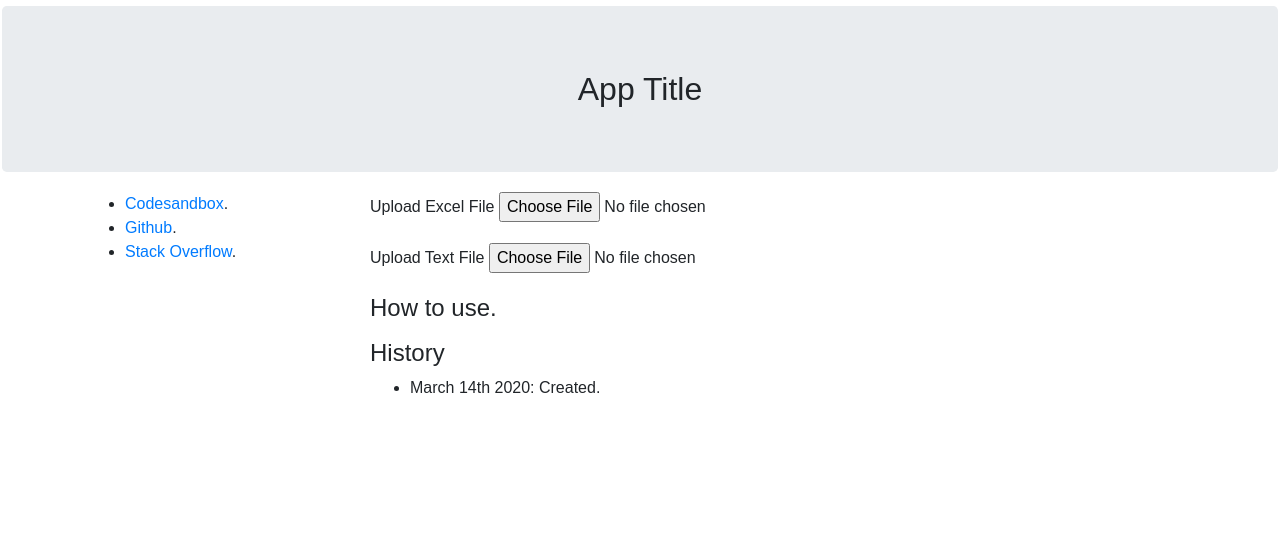
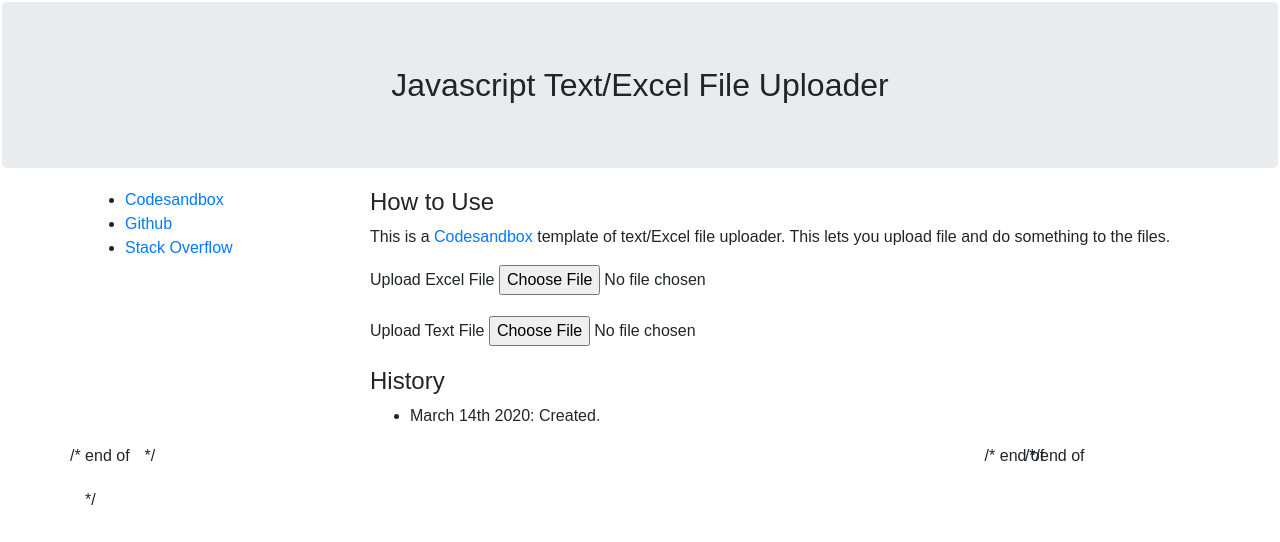
Before and after one commit to aidken/csb_js_file_conversion, a website built with Parcel: page index.html in a window 1280 px wide. Built offline with nearby package versions, Linux system fonts and the light colour scheme.

Commit message:
Add more descriptions in index.html.

```diff
--- a/index.html
+++ b/index.html
@@ -13,7 +13,7 @@
 </head>
 
 <body>
-	<div id="instructions"></div>
+	<!-- <div id="instructions"></div> -->
 	<div id="app"></div>
 
 	<script src="src/index.js">
--- a/src/index.js
+++ b/src/index.js
@@ -2,7 +2,7 @@ import "./styles.css";
 import XLSX from "xlsx";
 import papa from "papaparse";
 
-// cSpell:ignore xlsx papaparse
+// cSpell:ignore xlsx papaparse codesandbox noopener noreferrer
 
 let orders = {};
 
@@ -70,6 +70,7 @@ function handleFileSelect2(evt) {
   papa.parse(file, {
     header: false,
     dynamicTyping: true,
+    // your parsing process goes here
     complete: function (results) {
       results.data.forEach(function (d) {
         if (d.length === 5) {
@@ -90,7 +91,7 @@ function handleFileSelect2(evt) {
 
 // initiate app
 document.getElementById("app").innerHTML = `
-<h2 class="jumbotron text-center" style="margin-bottom:0">App Title</h2>
+<h2 class="jumbotron text-center" style="margin-bottom:0">Javascript Text/Excel File Uploader</h2>
 
 <div class="container" style="margin-top:20px">
 
@@ -98,13 +99,18 @@ document.getElementById("app").innerHTML = `
 
     <div class="col-sm-3">
       <ul>
-          <li><a href="https://codesandbox.io/" target="_blank" rel="noopener noreferrer">Codesandbox</a>.</li>
-          <li><a href="https://github.com/" target="_blank" rel="noopener noreferrer">Github</a>.</li>
-          <li><a href="https://stackoverflow.com/" target="_blank" rel="noopener noreferrer">Stack Overflow</a>.</li>
+        <li><a href="https://codesandbox.io/" target="_blank" rel="noopener noreferrer">Codesandbox</a></li>
+        <li><a href="https://github.com/" target="_blank" rel="noopener noreferrer">Github</a></li>
+        <li><a href="https://stackoverflow.com/" target="_blank" rel="noopener noreferrer">Stack Overflow</a></li>
       </ul>
     </div>
 
     <div class="col-sm-9">
+
+      <h4>How to Use</h4>
+      <p>This is a <a href="https://codesandbox.io/">Codesandbox</a> template of
+      text/Excel file uploader. This lets you upload file and do something to
+      the files.</p>
 
       <form enctype="multipart/form-data">
         <p>
@@ -120,17 +126,16 @@ document.getElementById("app").innerHTML = `
         </p>
       </form>
 
-        <h4>How to use.</h4>
-        <p></p>
       <h4>History</h4>
       <ul>
         <li>March 14th 2020: Created.</li>
       </ul>
-      </div>
 
-    </div>
+    </div> /* end of <div class="col-sm-9"> */
 
-  </div>
+  </div> /* end of <div class="row"> */
+
+</div> /* end of <div class="container" style="margin-top:20px"> */
 `;
 
 document
```
Lines whose indentation alone changed are shown as unchanged.
